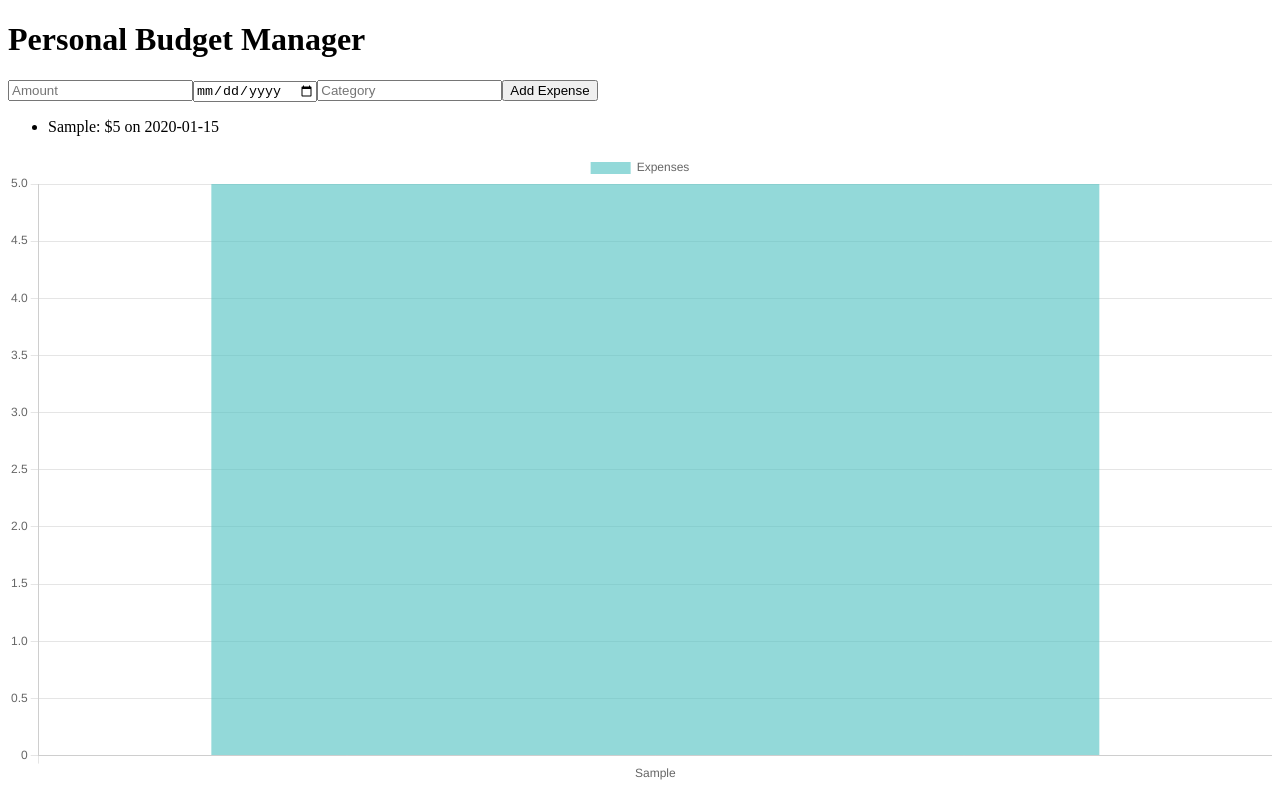
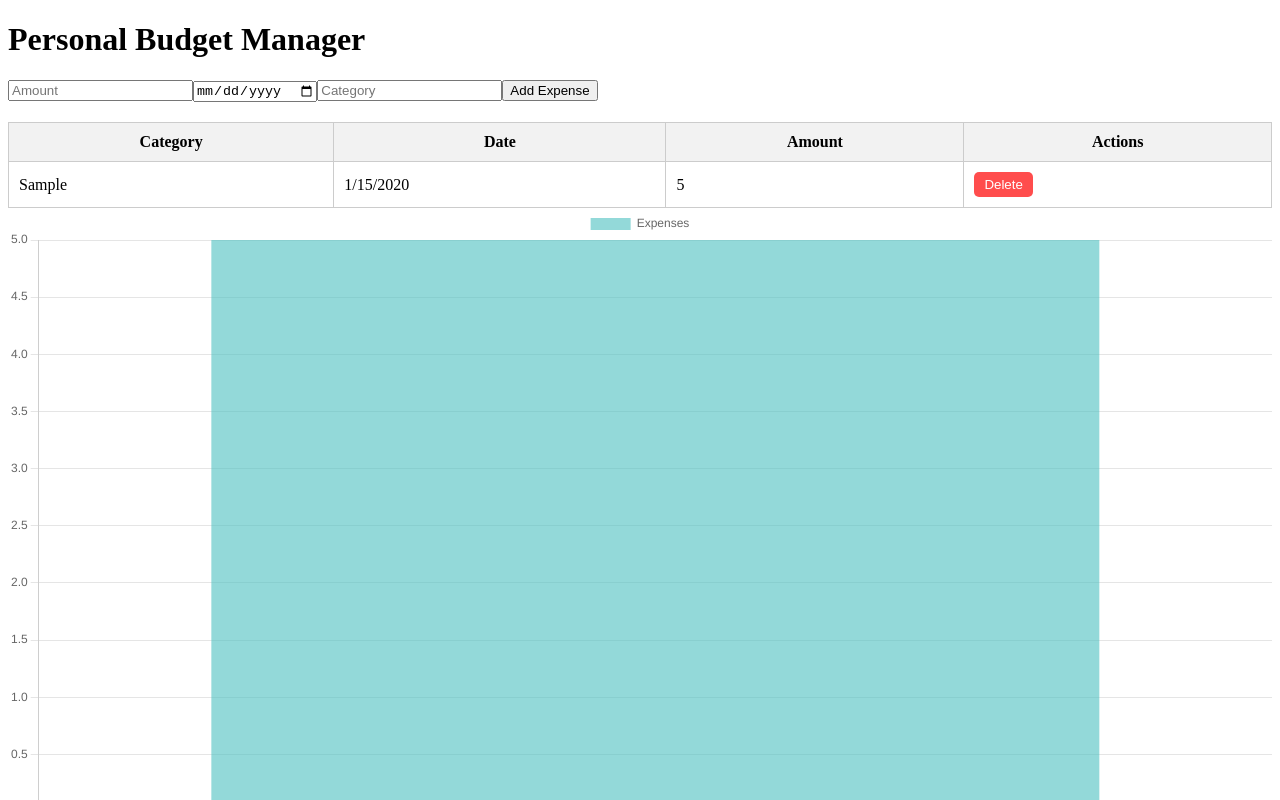
Before and after one commit to Obedine-Flore/Personal_Budget_Manager, a React (Create React App) app in the folder budget-manager/: page / in a window 1280 px wide. Both pictures are taken after typing "5", "2020-01-15", "Sample" into the empty fields and a click on the button "Add Expense". Shown: the top 800 px of the page. Built offline with nearby package versions, Linux system fonts and the light colour scheme.

Commit message:
delete button added

```diff
--- a/budget-manager/src/App.js
+++ b/budget-manager/src/App.js
@@ -1,7 +1,6 @@
 // src/App.js
 import React, { useReducer } from 'react';
 import ExpenseForm from './components/ExpenseForm';
-import ExpenseList from './components/ExpenseList';
 import ExpenseSummary from './components/ExpenseSummary';
 import BudgetAlert from './components/BudgetAlert';
 import ExpenseTable from './components/ExpenseTable'; // Import ExpenseTable
@@ -12,6 +11,11 @@ const reducer = (state, action) => {
       return { ...state, expenses: [...state.expenses, action.payload] };
     case 'SET_BUDGET':
       return { ...state, budget: { ...state.budget, ...action.payload } };
+    case 'DELETE_EXPENSE': // Add this case for deletion
+      return {
+        ...state,
+        expenses: state.expenses.filter(expense => expense.id !== action.payload), // Filter out the deleted expense
+      };
     default:
       return state;
   }
@@ -23,10 +27,8 @@ const App = () => {
   return (
     <div>
       <h1>Personal Budget Manager</h1>
-
-      {/* Other components */}
       <ExpenseForm dispatch={dispatch} />
-      <ExpenseList expenses={state.expenses} />
+      <ExpenseTable items={state.expenses} dispatch={dispatch} />
       <ExpenseSummary expenses={state.expenses} />
       <BudgetAlert expenses={state.expenses} budget={state.budget} />
     </div>
--- a/budget-manager/src/components/ExpenseForm.js
+++ b/budget-manager/src/components/ExpenseForm.js
@@ -6,7 +6,18 @@ const ExpenseForm = ({ dispatch }) => {
 
   const handleSubmit = (e) => {
     e.preventDefault();
-    dispatch({ type: 'ADD_EXPENSE', payload: expense });
+
+    // Add a unique id to each expense
+    const newExpense = {
+      id: Date.now(), // Using timestamp as a unique ID
+      amount: parseFloat(expense.amount), // Ensure amount is a number
+      date: expense.date,
+      category: expense.category,
+    };
+
+    dispatch({ type: 'ADD_EXPENSE', payload: newExpense });
+
+    // Reset the form fields after submission
     setExpense({ amount: '', date: '', category: '' });
   };
 
@@ -17,17 +28,20 @@ const ExpenseForm = ({ dispatch }) => {
         value={expense.amount}
         onChange={(e) => setExpense({ ...expense, amount: e.target.value })}
         placeholder="Amount"
+        required // Optional: enforce required input
       />
       <input
         type="date"
         value={expense.date}
         onChange={(e) => setExpense({ ...expense, date: e.target.value })}
+        required // Optional: enforce required input
       />
       <input
         type="text"
         value={expense.category}
         onChange={(e) => setExpense({ ...expense, category: e.target.value })}
         placeholder="Category"
+        required // Optional: enforce required input
       />
       <button type="submit">Add Expense</button>
     </form>
--- a/budget-manager/src/components/ExpenseList.js
+++ /dev/null
@@ -1,16 +0,0 @@
-// src/components/ExpenseList.js
-import React from 'react';
-
-const ExpenseList = ({ expenses }) => {
-  return (
-    <ul>
-      {expenses.map((expense, index) => (
-        <li key={index}>
-          {expense.category}: ${expense.amount} on {expense.date}
-        </li>
-      ))}
-    </ul>
-  );
-};
-
-export default ExpenseList;
--- a/budget-manager/src/components/ExpenseTable.js
+++ b/budget-manager/src/components/ExpenseTable.js
@@ -1,17 +1,34 @@
 import React, { useState } from 'react';
 
-const ExpenseTable = ({ items }) => {
+const ExpenseTable = ({ items, dispatch }) => { // Added dispatch as a prop
   const [sortConfig, setSortConfig] = useState({ key: null, direction: 'asc' });
 
-  const sortedItems = [...items].sort((a, b) => {
-    if (sortConfig.key === null) return 0; // No sorting if no key is specified
+  const sortedItems = React.useMemo(() => {
+    let sortableItems = [...items];
 
-    const directionFactor = sortConfig.direction === 'asc' ? 1 : -1;
+    if (sortConfig.key) {
+      sortableItems.sort((a, b) => {
+        let aValue = a[sortConfig.key];
+        let bValue = b[sortConfig.key];
 
-    if (a[sortConfig.key] < b[sortConfig.key]) return -1 * directionFactor;
-    if (a[sortConfig.key] > b[sortConfig.key]) return 1 * directionFactor;
-    return 0;
-  });
+        // Parse dates if sorting by date
+        if (sortConfig.key === 'date') {
+          aValue = new Date(aValue);
+          bValue = new Date(bValue);
+        }
+
+        if (aValue < bValue) {
+          return sortConfig.direction === 'asc' ? -1 : 1;
+        }
+        if (aValue > bValue) {
+          return sortConfig.direction === 'asc' ? 1 : -1;
+        }
+        return 0;
+      });
+    }
+
+    return sortableItems;
+  }, [items, sortConfig]);
 
   const handleSort = (key) => {
     let direction = 'asc';
@@ -21,21 +38,50 @@ const ExpenseTable = ({ items }) => {
     setSortConfig({ key, direction });
   };
 
+  // Function to handle delete
+  const handleDelete = (id) => {
+    dispatch({ type: 'DELETE_EXPENSE', payload: id });
+  };
+
   return (
-    <table>
+    <table style={{ width: '100%', borderCollapse: 'collapse', marginTop: '20px' }}>
       <thead>
         <tr>
-          <th onClick={() => handleSort('category')}>Category</th>
-          <th onClick={() => handleSort('date')}>Date</th>
-          <th>Amount</th>
+          <th
+            onClick={() => handleSort('category')}
+            style={{ cursor: 'pointer', backgroundColor: '#f2f2f2', padding: '10px', border: '1px solid #ccc' }}
+          >
+            Category
+          </th>
+          <th
+            onClick={() => handleSort('date')}
+            style={{ cursor: 'pointer', backgroundColor: '#f2f2f2', padding: '10px', border: '1px solid #ccc' }}
+          >
+            Date
+          </th>
+          <th
+            onClick={() => handleSort('amount')}
+            style={{ cursor: 'pointer', backgroundColor: '#f2f2f2', padding: '10px', border: '1px solid #ccc' }}
+          >
+            Amount
+          </th>
+          <th style={{ backgroundColor: '#f2f2f2', padding: '10px', border: '1px solid #ccc' }}>Actions</th> {/* Actions column */}
         </tr>
       </thead>
       <tbody>
         {sortedItems.map((item) => (
-          <tr key={item.id}>
-            <td>{item.category}</td>
-            <td>{new Date(item.date).toLocaleDateString()}</td>
-            <td>{item.amount}</td>
+          <tr key={item.id} style={{ border: '1px solid #ccc' }}>
+            <td style={{ padding: '10px', border: '1px solid #ccc' }}>{item.category}</td>
+            <td style={{ padding: '10px', border: '1px solid #ccc' }}>{new Date(item.date).toLocaleDateString()}</td>
+            <td style={{ padding: '10px', border: '1px solid #ccc' }}>{item.amount}</td>
+            <td style={{ padding: '10px', border: '1px solid #ccc' }}>
+              <button
+                onClick={() => handleDelete(item.id)}
+                style={{ cursor: 'pointer', backgroundColor: '#ff4d4d', color: 'white', border: 'none', borderRadius: '5px', padding: '5px 10px' }}
+              >
+                Delete
+              </button>
+            </td>
           </tr>
         ))}
       </tbody>
```
